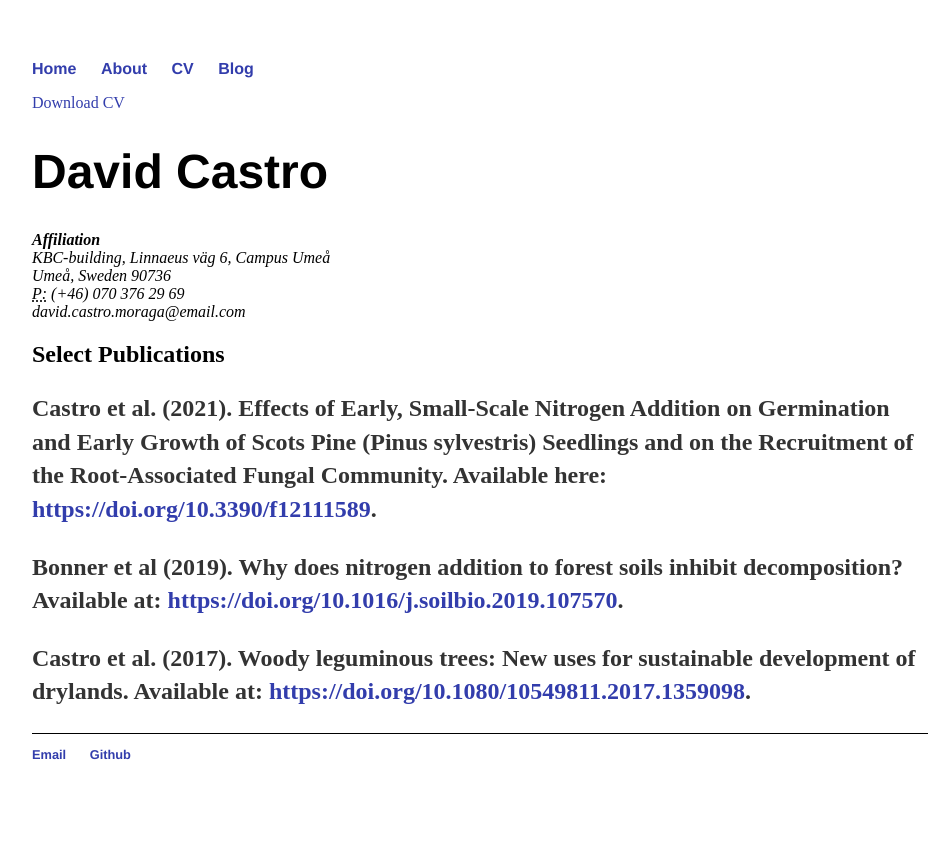
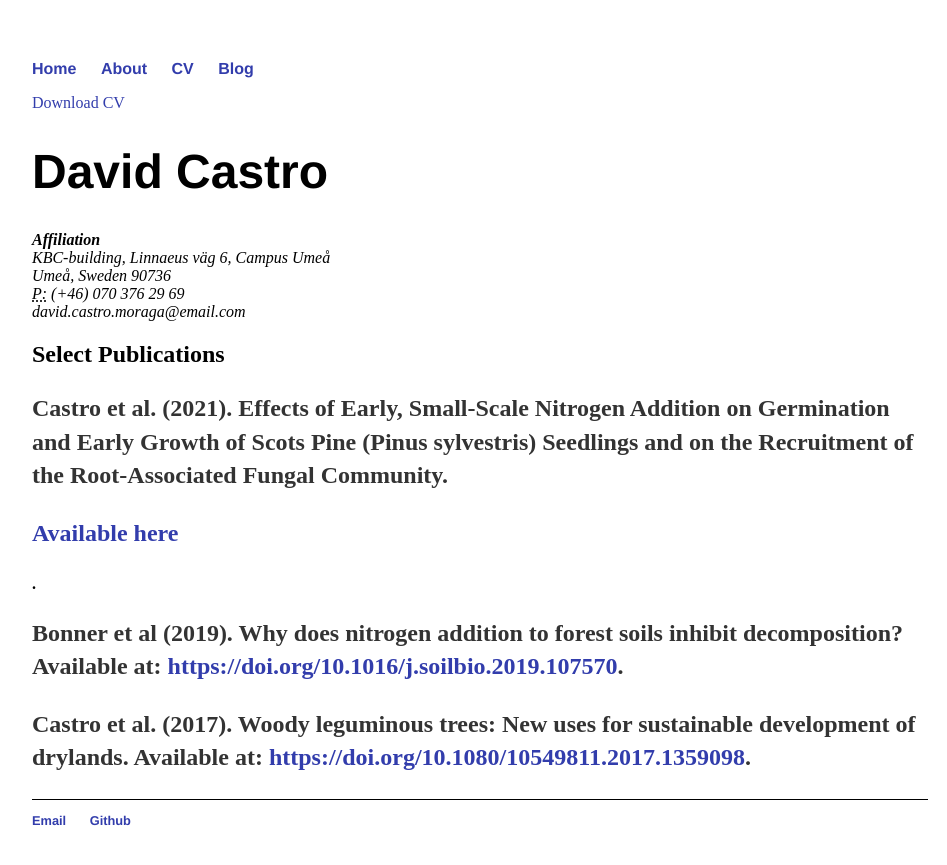
Before and after one commit to davcastrom/davcastrom.github.io, a Jekyll site: the page built from cv/index.html, in a window 1280 px wide. Shown: the top 865 px of the page, without its empty margins (160-1107 px from the left). Built offline with Jekyll 4.4.1, drawn with Linux system fonts in a browser that asks for light colours.

Commit message:
Update index.html
editing hyperlink

```diff
--- a/cv/index.html
+++ b/cv/index.html
@@ -16,7 +16,7 @@
 
 					<h2>Select Publications</h2>
 
-					<p><strong>Castro et al. (2021). Effects of Early, Small-Scale Nitrogen Addition on Germination and Early Growth of Scots Pine (Pinus sylvestris) Seedlings and on the Recruitment of the Root-Associated Fungal Community. Available here: <a href="#">https://doi.org/10.3390/f12111589</a>.
+					<p><strong>Castro et al. (2021). Effects of Early, Small-Scale Nitrogen Addition on Germination and Early Growth of Scots Pine (Pinus sylvestris) Seedlings and on the Recruitment of the Root-Associated Fungal Community. <p><a href="https://doi.org/10.3390/f12111589">Available here</a></p>.
           <p><strong>Bonner et al (2019). Why does nitrogen addition to forest soils inhibit decomposition? Available at: <a href="#">https://doi.org/10.1016/j.soilbio.2019.107570</a>.
           <p><strong>Castro et al. (2017). Woody leguminous trees: New uses for sustainable development of drylands. Available at: <a href="#">https://doi.org/10.1080/10549811.2017.1359098</a>.
 
```
